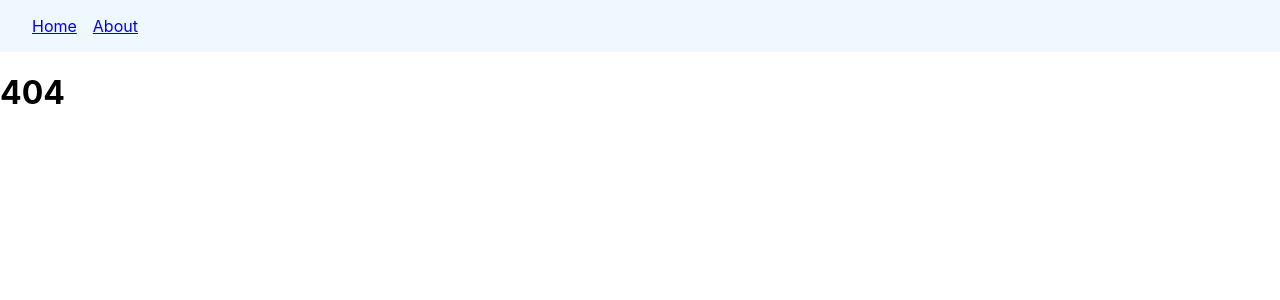
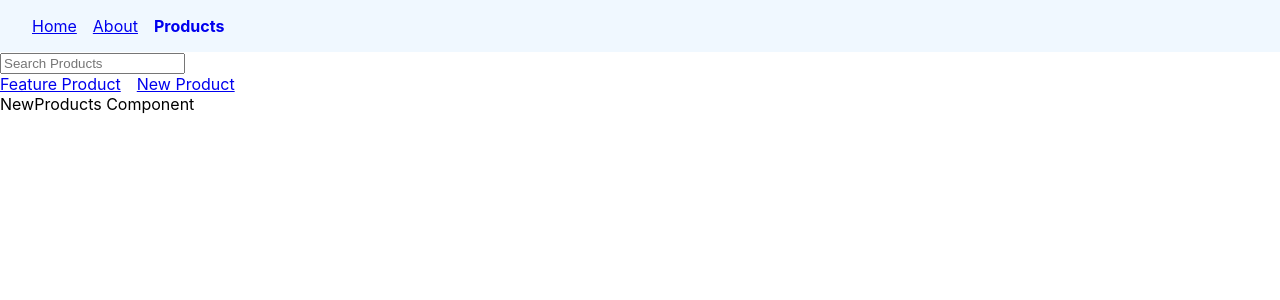
Before and after one commit to MohsinEjaz21/react-routing-practice, a React (Vite) app: page /products/new in a window 1280 px wide. Before the commit this address had no page. Shown: the top 300 px of the page. Built offline with nearby package versions, Linux system fonts and the light colour scheme.

Commit message:
nested route completed with dynamic jump to location

```diff
--- a/src/App.tsx
+++ b/src/App.tsx
@@ -2,15 +2,22 @@
 import './App.css'
 import { About, Home, Navbar } from './components'
 import PageNotFound from './components/404'
+import FeatureProducts from './components/FeatureProducts'
+import NewProducts from './components/NewProducts'
 import OrderSummary from './components/OrderSummary'
+import Products from './components/Products'
 function App() {
   return (
     <>
       <Navbar />
       <Routes>
         <Route path="/" element={<Home />} />
-        <Route path="/about" element={<About />} />
-        <Route path="/order-summary" element={<OrderSummary />} />
+        <Route path="about" element={<About />} />
+        <Route path="order-summary" element={<OrderSummary />} />
+        <Route path="products" element={<Products />} >
+          <Route path="featured" element={<FeatureProducts />} />
+          <Route path="new" element={<NewProducts />} />
+        </Route>
         <Route path="*" element={<PageNotFound />} />
       </Routes>
     </>
--- /dev/null
+++ b/src/components/FeatureProducts.tsx
@@ -0,0 +1,9 @@
+import React from 'react'
+
+function FeatureProducts() {
+  return (
+    <div>FeatureProducts Component</div>
+  )
+}
+
+export default FeatureProducts
--- a/src/components/Home.tsx
+++ b/src/components/Home.tsx
@@ -7,6 +7,8 @@
     <>
       <div>Home</div>
       <button onClick={() => navigate('order-summary')}>Place Order</button>
+      <button onClick={() => navigate('products/featured')}>Feature Product</button>
+
     </>
   )
 }
--- a/src/components/Navbar.tsx
+++ b/src/components/Navbar.tsx
@@ -3,9 +3,10 @@
 
 function Navbar() {
   return (
-    <nav>
+    <nav className="primary-nav">
       <NavLink to="/">Home</NavLink>
       <NavLink to="/about">About</NavLink>
+      <NavLink to="/products">Products</NavLink>
     </nav>
   )
 }
--- /dev/null
+++ b/src/components/NewProducts.tsx
@@ -0,0 +1,9 @@
+import React from 'react'
+
+function NewProducts() {
+  return (
+    <div>NewProducts Component</div>
+  )
+}
+
+export default NewProducts
--- /dev/null
+++ b/src/components/Products.tsx
@@ -0,0 +1,17 @@
+import React from 'react'
+import { Link, Outlet } from 'react-router-dom'
+
+function Products() {
+  return (
+    <>
+      <input type='search' placeholder="Search Products" />
+      <nav>
+        <Link to="featured" >Feature Product</Link>
+        <Link to="new" >New Product</Link>
+      </nav>
+      <Outlet />
+    </>
+  )
+}
+
+export default Products
--- a/src/index.css
+++ b/src/index.css
@@ -12,7 +12,7 @@
     monospace;
 }
 
-nav {
+.primary-nav {
   background-color: aliceblue;
   padding: 16px 32px;
 }
```
